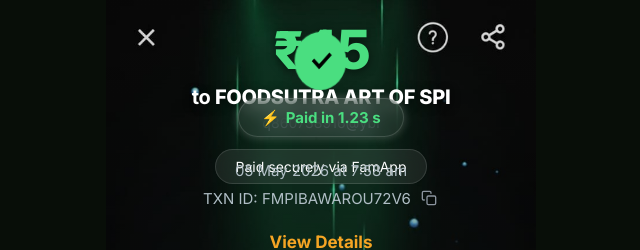
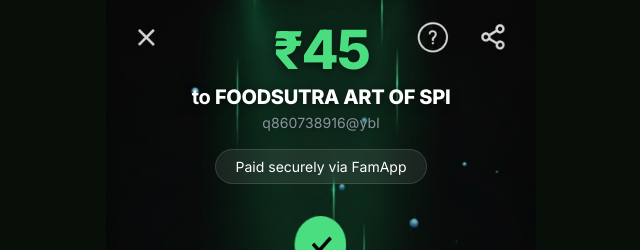
Before and after one commit to Nakirikanti-Venkata-Rajiv-Varshith/foodapp, a React (Vite) app: page / in a window 1280 px wide. Both pictures are taken after a click on the button "Food sutra". Shown: the top 250 px of the page, without its empty margins (319-959 px from the left). Built offline with nearby package versions, Linux system fonts and the light colour scheme.

Commit message:
sending new size for my s25

```diff
--- a/src/components/SuccessPage.module.css
+++ b/src/components/SuccessPage.module.css
@@ -181,15 +181,10 @@
 
 /* Hero Section */
 .hero {
-  position: fixed;           /* ADD THIS */
-  top: 0;
-  left: 0;
-  right: 0;
-  max-width: 430px;
-  margin: 0 auto;
+  position: relative;
   z-index: 10;
   text-align: center;
-  padding: calc(env(safe-area-inset-top) + 20px) 24px 16px;
+  padding: calc(env(safe-area-inset-top) + 20px) 24px 0;
 }
 .amount {
   font-size: 54px;
@@ -240,7 +235,6 @@
 
 /* Lower content */
 .lowerContent {
-  margin-top: 220px;
   position: relative;
   z-index: 10;
   padding: 0 20px 32px;
```
